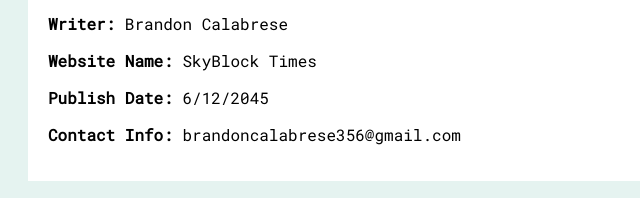
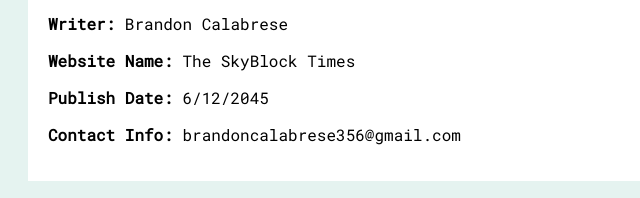
Before and after one commit to 1BrandonCalabrese1/1BrandonCalabrese1.github.io, a plain HTML site: page index.html in a window 1280 px wide. Shown: the part 1193-1391 px from the top of the page, 0-640 px from the left. Drawn offline with Linux system fonts and the light colour scheme.

Commit message:
Update index.html

```diff
--- a/index.html
+++ b/index.html
@@ -61,7 +61,7 @@
     <p>1N11111111 -=]£0Ñ¢£µs10Ñ, †jjjjjg3//./.ØnS 1n $k¥ß£0@(#$(@$(@D&@%@@%%%S @Ñ £n†Hr@££1N6 @Dv3N†µ''[]-o=]-R@(((3, M3R$!g1N6 D@@JñGr @NÐ R3W@aR| 1n sd@ndasASDaDS ad µNf0-=rG3††EE@b£3 £×sd. £×P£0R3 †H3 C@†@¢ØmBSx, ¢j£n@$#$q¢H F£00r'h4552$ ¢H@£S£3ñG3S, @ÑÐke R3v3ada£ 1ñ †H3 $asdasdaÞØ1£S †H@† ';'@W@1†. d^^^^@R3 †0 D3£V3 1N†0 †H3 D†µñGD0Ñ$] @nÐ S$^3iζ3 †H3 6£Ø®¥ †H@† @W@1†S †H))))&$@$^@&$^&@hahdhjanc(@$&*,';3 ¡Ñ†®3P1Ð.
     </p>
     <p><strong>Writer:</strong> Brandon Calabrese</p>
-    <p><strong>Website Name:</strong> SkyBlock Times</p>
+    <p><strong>Website Name:</strong> The SkyBlock Times</p>
     <p><strong>Publish Date:</strong> 6/12/2045</p>
     <p><strong>Contact Info:</strong> brandoncalabrese356@gmail.com</p>
 
```
